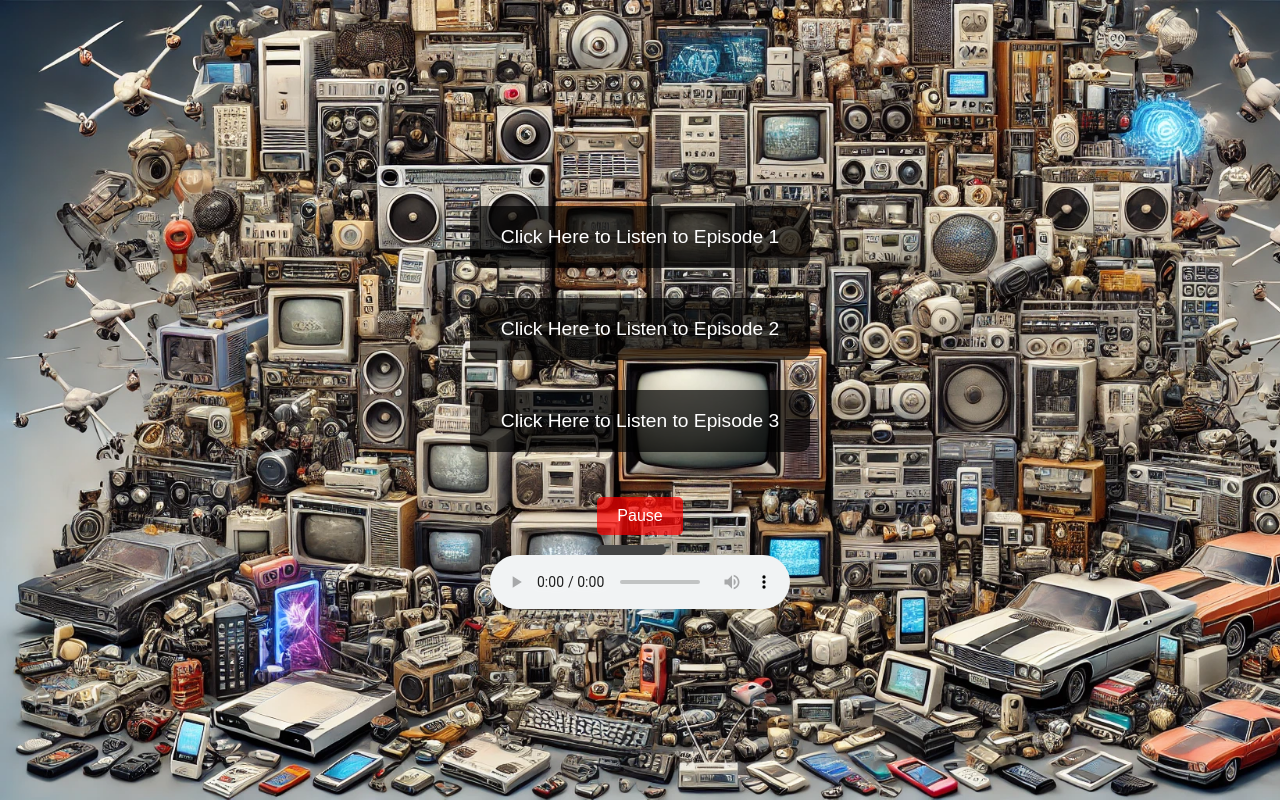
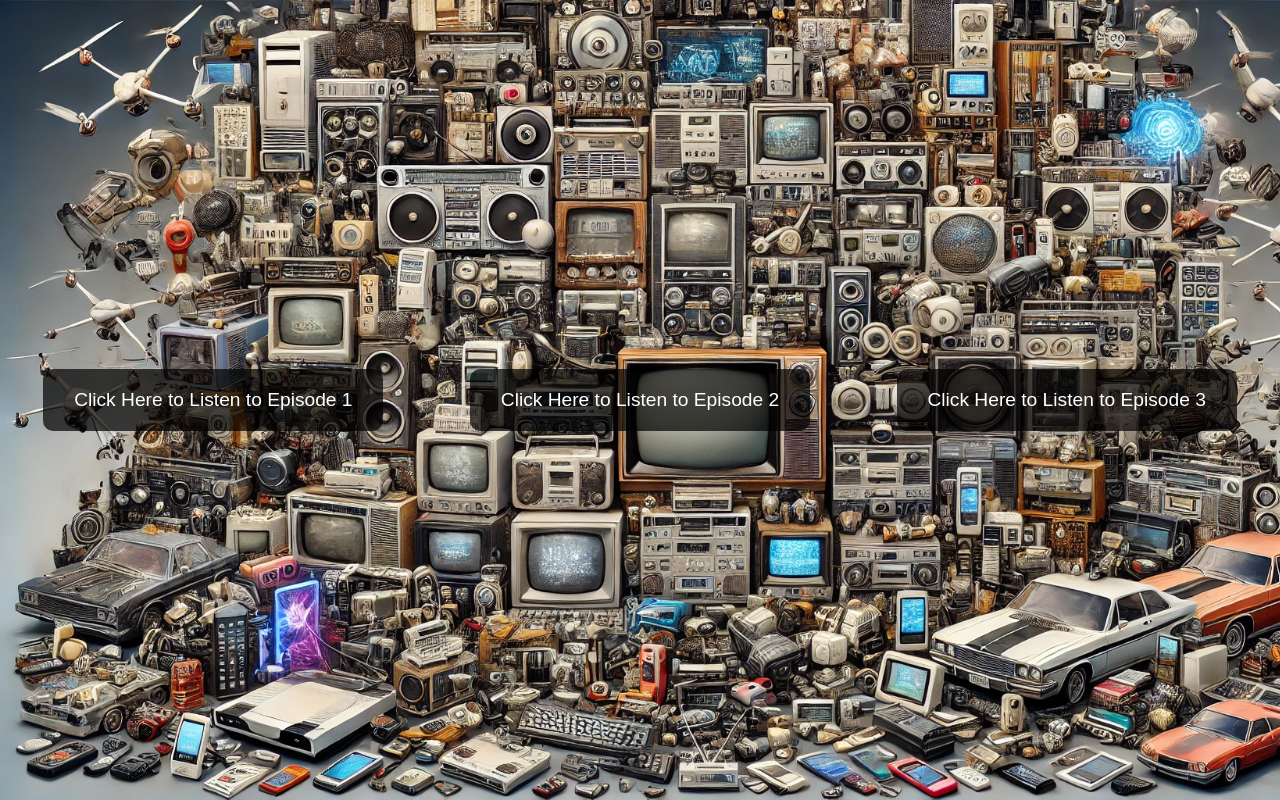
Before and after one commit to Siman-56/Technology-over-the-Years, a plain HTML site: page index.html in a window 1280 px wide. Both pictures are taken after a click on the link "Click Here to Listen to Episode 1". Drawn offline with Linux system fonts and the light colour scheme.

Commit message:
Update index.html

```diff
--- a/index.html
+++ b/index.html
@@ -16,7 +16,6 @@
             font-family: Arial, sans-serif;
             color: white;
             text-align: center;
-            flex-direction: column;
         }
         .button {
             display: block;
@@ -32,36 +31,8 @@
         .button:hover {
             background-color: rgba(255, 255, 255, 0.2);
         }
-        .controls {
-            display: none; /* Hidden by default */
-            margin-top: 20px;
-            text-align: center;
-        }
-        #progress-bar {
-            width: 80%;
-            height: 10px;
-            background-color: #444;
-            border-radius: 5px;
-            overflow: hidden;
-            margin-top: 10px;
-        }
-        #progress-bar div {
-            height: 100%;
-            background-color: #00faff;
-            width: 0%;
-        }
-        #pause-button {
-            margin-top: 10px;
-            padding: 10px 20px;
-            background-color: rgba(255, 0, 0, 0.7);
-            color: white;
-            border: none;
-            border-radius: 5px;
-            font-size: 1em;
-            cursor: pointer;
-        }
-        #pause-button:hover {
-            background-color: rgba(255, 0, 0, 0.9);
+        audio {
+            display: none;
         }
     </style>
 </head>
@@ -70,46 +41,14 @@
     <a class="button" href="#" onclick="playAudio('Ep.2.mp3')">Click Here to Listen to Episode 2</a>
     <a class="button" href="#" onclick="playAudio('Ep.3.mp3')">Click Here to Listen to Episode 3</a>
 
-    <div class="controls" id="controls">
-        <button id="pause-button" onclick="pauseAudio()">Pause</button>
-        <div id="progress-bar"><div></div></div>
-    </div>
-
     <audio id="audio-player" controls></audio>
 
     <script>
-        var audio = document.getElementById('audio-player');
-        var progressBar = document.getElementById('progress-bar').firstElementChild;
-        var controls = document.getElementById('controls');
-        var pauseButton = document.getElementById('pause-button');
-
         function playAudio(file) {
+            var audio = document.getElementById('audio-player');
             audio.src = file;
             audio.play();
-            controls.style.display = "block"; // Show controls when playing
-            pauseButton.innerText = "Pause";
-
-            // Update progress bar continuously
-            audio.ontimeupdate = function() {
-                var progress = (audio.currentTime / audio.duration) * 100;
-                progressBar.style.width = progress + "%";
-            };
         }
-
-        function pauseAudio() {
-            if (audio.paused) {
-                audio.play();
-                pauseButton.innerText = "Pause";
-            } else {
-                audio.pause();
-                pauseButton.innerText = "Play";
-            }
-        }
-
-        audio.onended = function() {
-            controls.style.display = "none"; // Hide controls when playback ends
-            progressBar.style.width = "0%"; // Reset progress bar
-        };
     </script>
 </body>
 </html>
```
